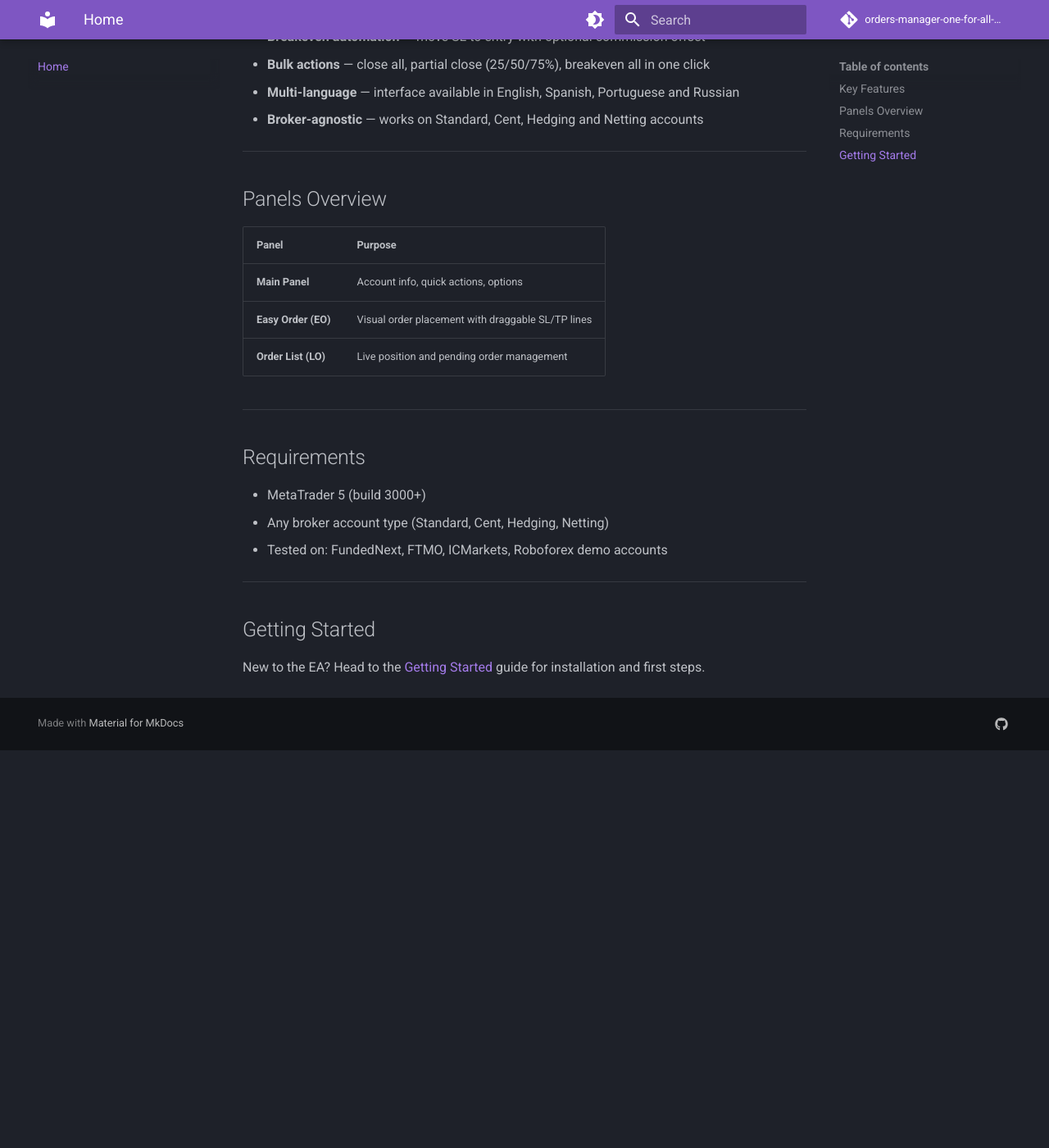
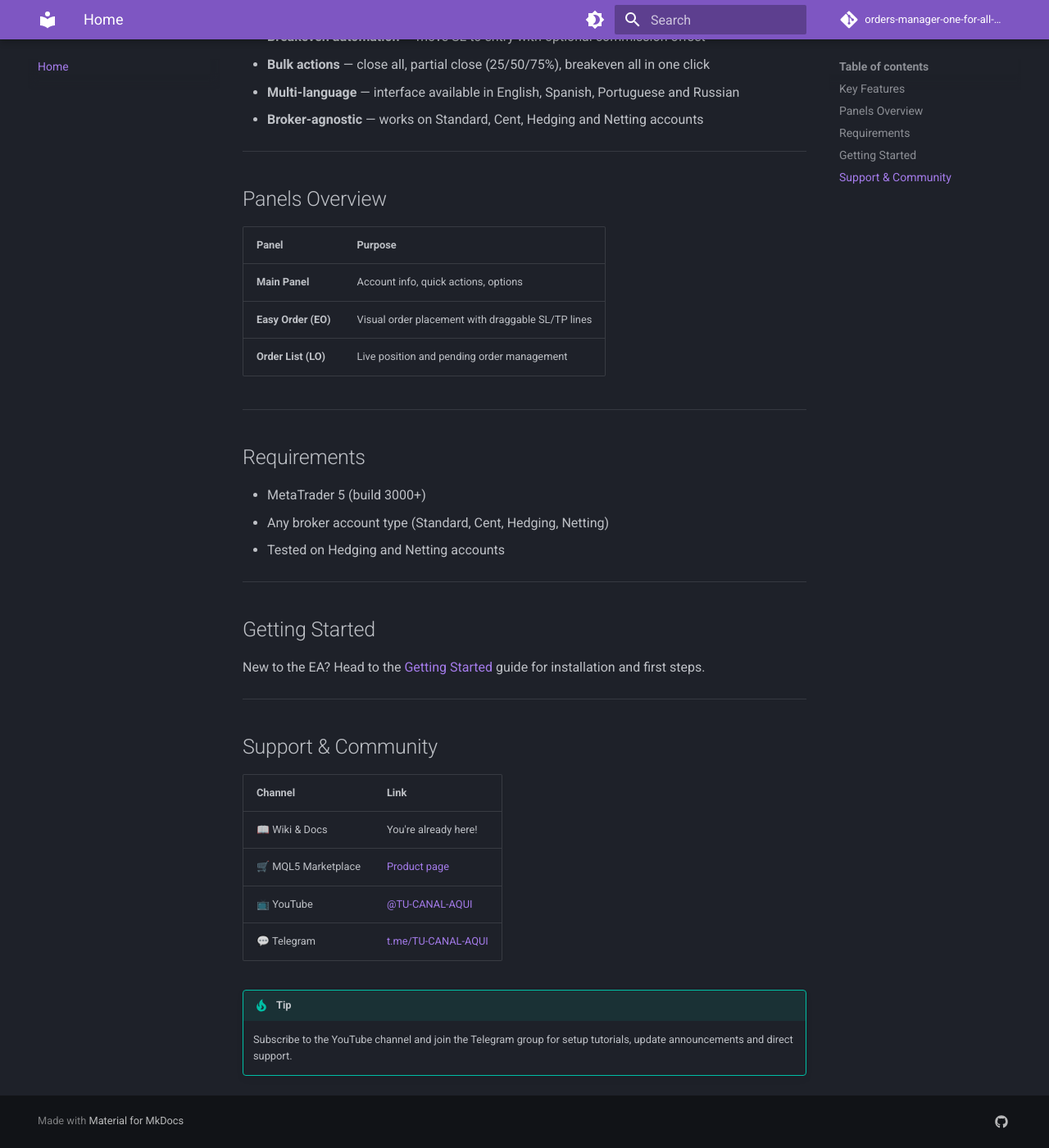
Before and after one commit to cgMatta/orders-manager-one-for-all-wiki, an MkDocs documentation site: the page built from docs/index.md, in a window 1280 px wide and 1400 px high, scrolled down 709 px. Shown: the whole window at 82% size. Built offline with MkDocs 1.6.1 and Material for MkDocs 9.7.7, drawn with Linux system fonts in a browser that asks for light colours; comment, search, counter and statistics services are not loaded; before the commit the page ends 1624 px from its top, so only the background shows below that.

Commit message:
fix: adding Support and Community section

```diff
--- a/docs/index.md
+++ b/docs/index.md
@@ -35,10 +35,25 @@ It replaces the default MT5 order interface with a modern, CCanvas-based UI that
 
 - MetaTrader 5 (build 3000+)
 - Any broker account type (Standard, Cent, Hedging, Netting)
-- Tested on: FundedNext, FTMO, ICMarkets, Roboforex demo accounts
+- Tested on Hedging and Netting accounts
 
 ---
 
 ## Getting Started
 
 New to the EA? Head to the [Getting Started](getting-started.md) guide for installation and first steps.
+
+---
+
+## Support & Community
+
+| Channel | Link |
+|---------|------|
+| 📖 Wiki & Docs | You're already here! |
+| 🛒 MQL5 Marketplace | [Product page](#) |
+| 📺 YouTube | [@TU-CANAL-AQUI](https://youtube.com/@TU-CANAL-AQUI) |
+| 💬 Telegram | [t.me/TU-CANAL-AQUI](https://t.me/TU-CANAL-AQUI) |
+
+!!! tip
+    Subscribe to the YouTube channel and join the Telegram group for setup
+    tutorials, update announcements and direct support.
```
